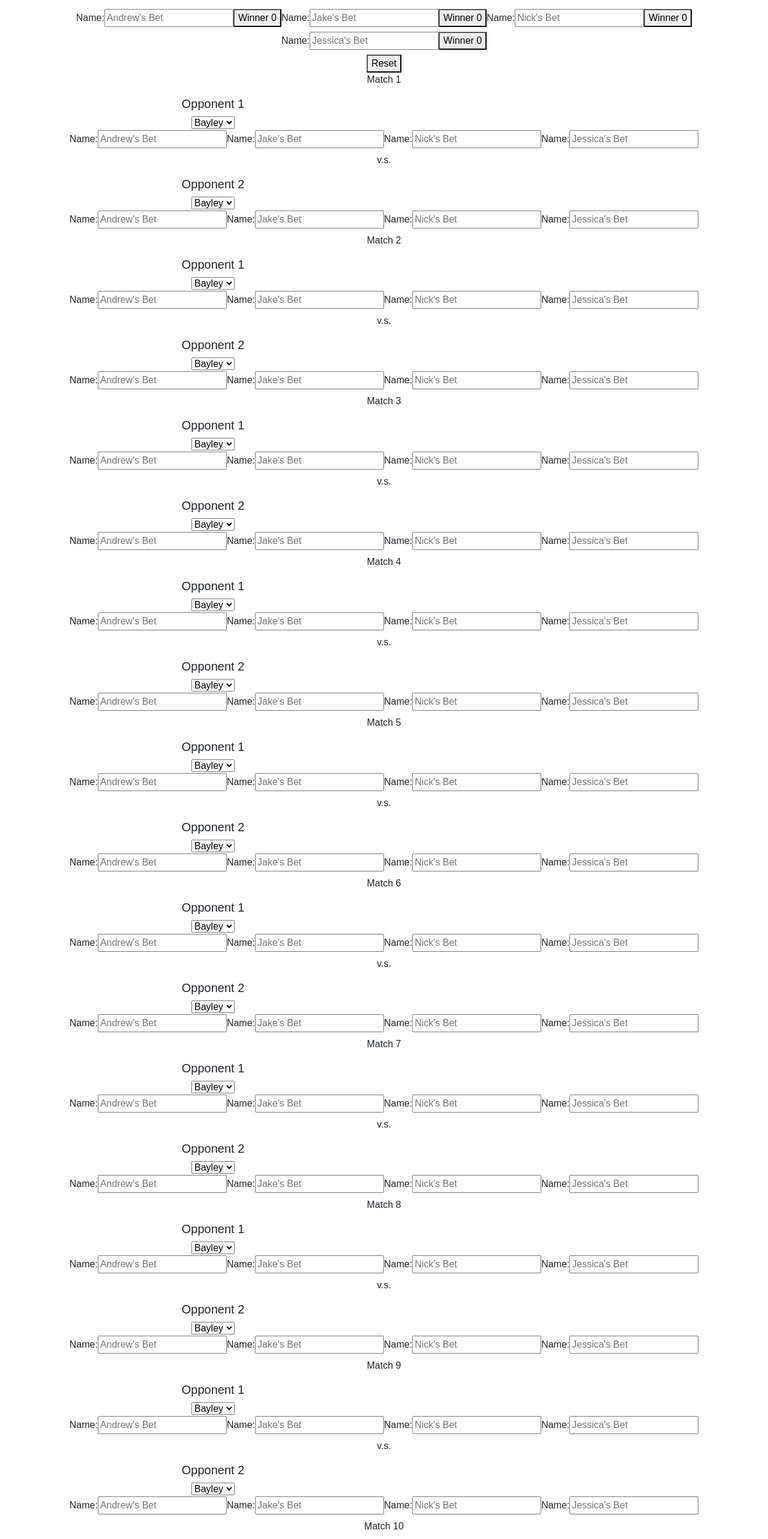
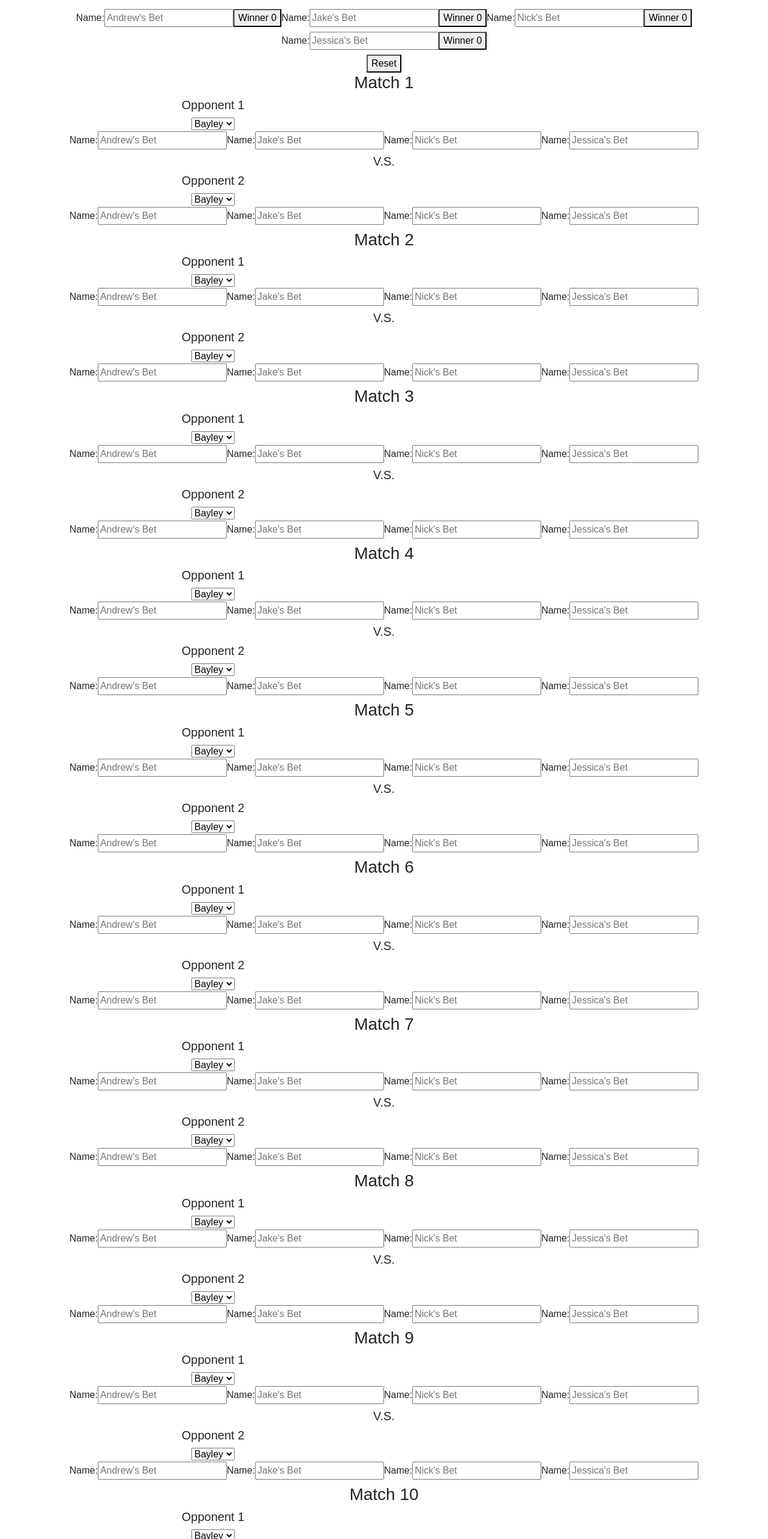
Before and after one commit to Moosen444/ppvapp, a React (Create React App) app: page / in a window 1280 px wide. Shown: the part 234-2800 px from the top of the page at 60% size. Built offline with nearby package versions, Linux system fonts and the light colour scheme.

Commit message:
made the titles for each match more pronounced, aswell as the breaks between opponents

```diff
--- a/src/App.js
+++ b/src/App.js
@@ -99,9 +99,7 @@ class App extends Component {
         <div>
         <button onClick={this.reset}>Reset</button>
         </div>
-        <p>
-         Match 1
-         </p>
+        <h3> Match 1 </h3>
          <span>
          <div class="container">
            <div class="row">
@@ -134,9 +132,7 @@ class App extends Component {
             <input type="text" name="name" placeholder="Jessica's Bet" />
           </label>
          </span>
-         <p>
-        v.s.
-        </p>
+         <h5> V.S. </h5>
         <span>
         <div class="container">
           <div class="row">
@@ -169,9 +165,7 @@ class App extends Component {
            <input type="text" name="name" placeholder="Jessica's Bet" />
          </label>
         </span>
-        <p>
-         Match 2
-        </p>
+        <h3> Match 2 </h3>
         <span>
         <div class="container">
           <div class="row">
@@ -204,9 +198,7 @@ class App extends Component {
            <input type="text" name="name" placeholder="Jessica's Bet" />
          </label>
         </span>
-        <p>
-        v.s.
-        </p>
+        <h5> V.S. </h5>
         <span>
         <div class="container">
           <div class="row">
@@ -239,9 +231,7 @@ class App extends Component {
            <input type="text" name="name" placeholder="Jessica's Bet" />
          </label>
         </span>
-        <p>
-         Match 3
-        </p>
+        <h3> Match 3 </h3>
         <span>
         <div class="container">
           <div class="row">
@@ -274,9 +264,7 @@ class App extends Component {
            <input type="text" name="name" placeholder="Jessica's Bet" />
          </label>
         </span>
-        <p>
-        v.s.
-        </p>
+        <h5> V.S. </h5>
         <span>
         <div class="container">
           <div class="row">
@@ -309,9 +297,7 @@ class App extends Component {
            <input type="text" name="name" placeholder="Jessica's Bet" />
          </label>
         </span>
-        <p>
-         Match 4
-        </p>
+        <h3> Match 4 </h3>
         <span>
         <div class="container">
           <div class="row">
@@ -344,9 +330,7 @@ class App extends Component {
            <input type="text" name="name" placeholder="Jessica's Bet" />
          </label>
         </span>
-        <p>
-        v.s.
-        </p>
+        <h5> V.S. </h5>
         <span>
         <div class="container">
           <div class="row">
@@ -379,9 +363,7 @@ class App extends Component {
            <input type="text" name="name" placeholder="Jessica's Bet" />
          </label>
         </span>
-        <p>
-         Match 5
-        </p>
+        <h3> Match 5 </h3>
         <span>
         <div class="container">
           <div class="row">
@@ -414,9 +396,7 @@ class App extends Component {
            <input type="text" name="name" placeholder="Jessica's Bet" />
          </label>
         </span>
-        <p>
-        v.s.
-        </p>
+        <h5> V.S. </h5>
         <span>
         <div class="container">
           <div class="row">
@@ -449,9 +429,7 @@ class App extends Component {
            <input type="text" name="name" placeholder="Jessica's Bet" />
          </label>
         </span>
-        <p>
-         Match 6
-        </p>
+        <h3> Match 6 </h3>
         <span>
         <div class="container">
           <div class="row">
@@ -484,9 +462,7 @@ class App extends Component {
            <input type="text" name="name" placeholder="Jessica's Bet" />
          </label>
         </span>
-        <p>
-        v.s.
-        </p>
+        <h5> V.S. </h5>
         <span>
         <div class="container">
           <div class="row">
@@ -519,9 +495,7 @@ class App extends Component {
            <input type="text" name="name" placeholder="Jessica's Bet" />
          </label>
         </span>
-        <p>
-         Match 7
-        </p>
+        <h3> Match 7 </h3>
         <span>
         <div class="container">
           <div class="row">
@@ -554,9 +528,7 @@ class App extends Component {
            <input type="text" name="name" placeholder="Jessica's Bet" />
          </label>
         </span>
-        <p>
-        v.s.
-        </p>
+        <h5> V.S. </h5>
         <span>
         <div class="container">
           <div class="row">
@@ -589,9 +561,7 @@ class App extends Component {
            <input type="text" name="name" placeholder="Jessica's Bet" />
          </label>
         </span>
-        <p>
-         Match 8
-        </p>
+        <h3> Match 8 </h3>
         <span>
         <div class="container">
           <div class="row">
@@ -624,9 +594,7 @@ class App extends Component {
            <input type="text" name="name" placeholder="Jessica's Bet" />
          </label>
         </span>
-        <p>
-        v.s.
-        </p>
+        <h5> V.S. </h5>
         <span>
         <div class="container">
           <div class="row">
@@ -659,9 +627,7 @@ class App extends Component {
            <input type="text" name="name" placeholder="Jessica's Bet" />
          </label>
         </span>
-        <p>
-         Match 9
-        </p>
+        <h3> Match 9 </h3>
         <span>
         <div class="container">
           <div class="row">
@@ -694,9 +660,7 @@ class App extends Component {
            <input type="text" name="name" placeholder="Jessica's Bet" />
          </label>
         </span>
-        <p>
-        v.s.
-        </p>
+        <h5> V.S. </h5>
         <span>
         <div class="container">
           <div class="row">
@@ -729,9 +693,7 @@ class App extends Component {
            <input type="text" name="name" placeholder="Jessica's Bet" />
          </label>
         </span>
-        <p>
-         Match 10
-        </p>
+        <h3> Match 10 </h3>
         <span>
         <div class="container">
           <div class="row">
@@ -764,9 +726,7 @@ class App extends Component {
            <input type="text" name="name" placeholder="Jessica's Bet" />
          </label>
         </span>
-        <p>
-        v.s.
-        </p>
+        <h5> V.S. </h5>
         <span>
         <div class="container">
           <div class="row">
```
